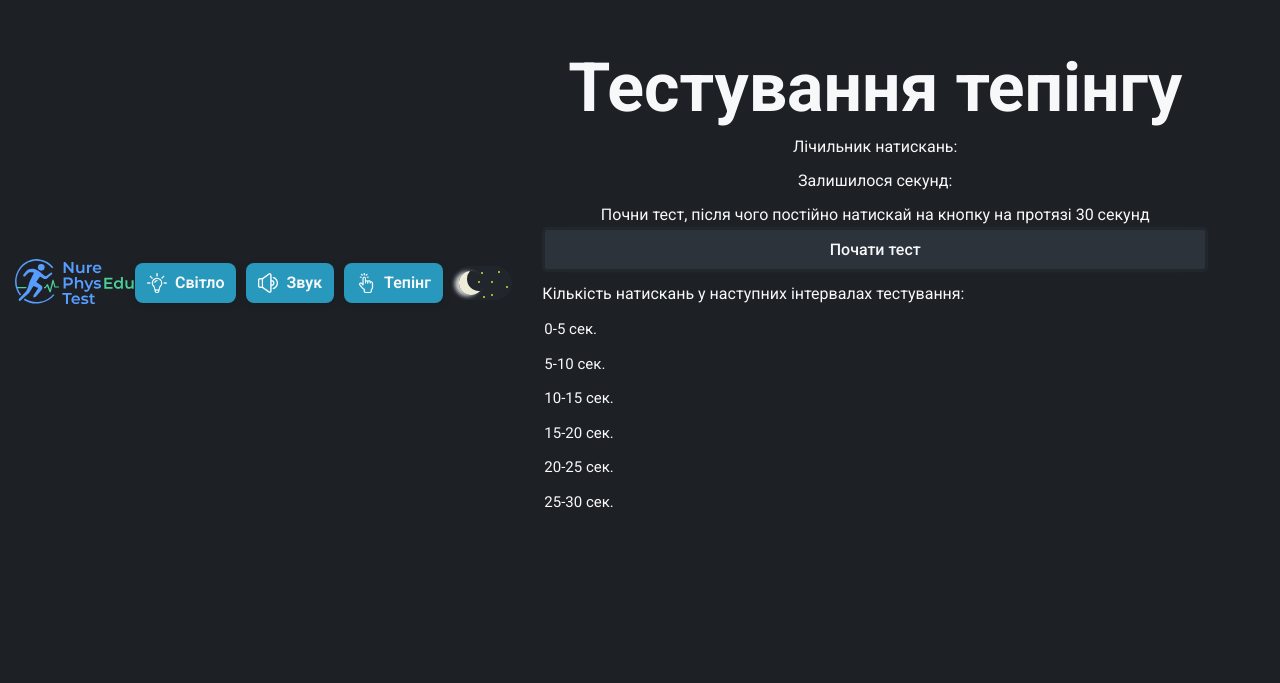
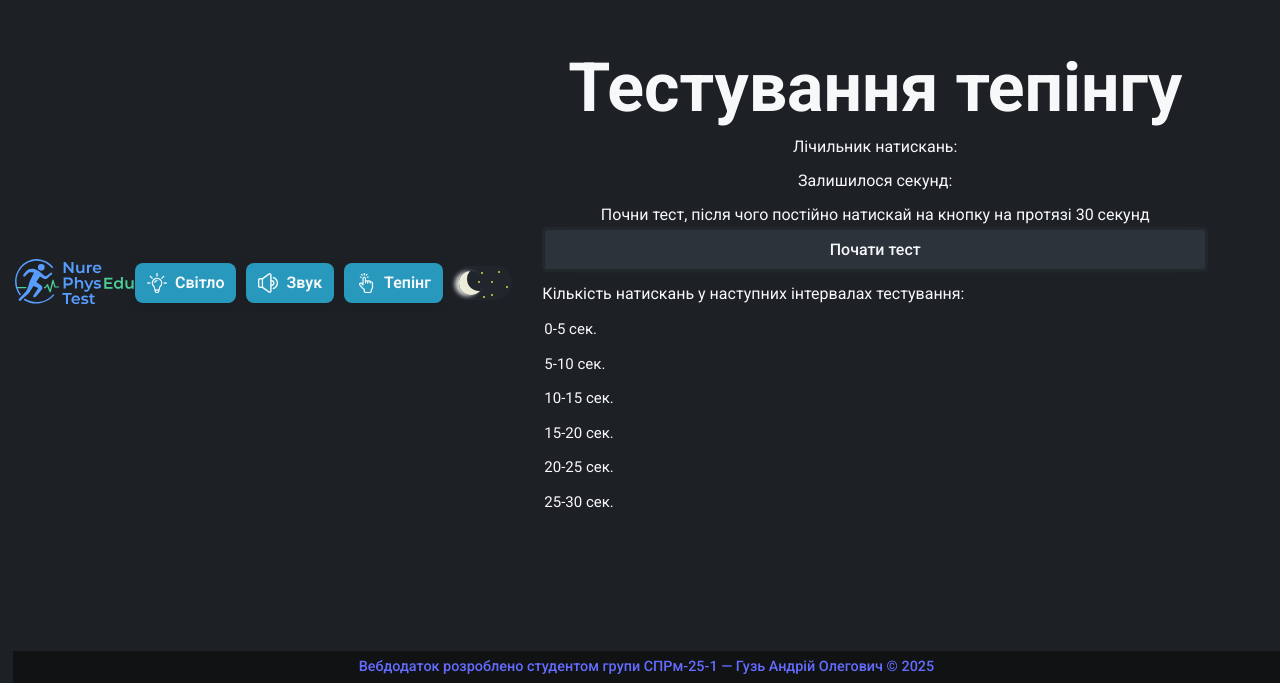
Before and after one commit to andriiguz/NurePhysEduTest, a website built with Vite: page pages/FingerTapTest.html in a window 1280 px wide. Shown: the part 117-800 px from the top of the page. Built offline with nearby package versions, Linux system fonts and the light colour scheme.

Commit message:
added footer

```diff
--- a/css/base/base.css
+++ b/css/base/base.css
@@ -6,7 +6,6 @@
     --color-teal-500: #42B2D7;
     --color-teal-700: #227D9B;
 
-    /*--color-yellow-600: #B38600;*/
     --color-green-600: #22A06B;
     --color-red-600: #E2483D;
 
@@ -25,14 +24,15 @@
     --color-teal-600: #2898BD;
     --color-teal-400: #6CC3E0;
 
-    /*--color-yellow-500: #CF9F02;*/
     --color-green-500: #2ABB7F;
     --color-red-500: #F15B50;
 
+    --color-darkneutral--100: #101214;
     --color-darkneutral-100: #1D2125;
     --color-darkneutral-200: #22272B;
     --color-darkneutral-300: #2C333A;
     --color-darkneutral-400: #454F59;
+    --color-darkneutral-500: #596773;
 
     --color-yellow-1000: #332E1B;
     --color-green-1000: #1C3329;
@@ -97,7 +97,7 @@ a {
 }
 
 .nav-link:hover {
-     background-color: var(--theme-nav-link-bg-color_hover);
+    background-color: var(--theme-nav-link-bg-color_hover);
 }
 
 
@@ -189,6 +189,27 @@ a {
     animation: flash 2s ease-in-out;
 }
 
+
+footer {
+    position: fixed;
+    right: 0;
+    bottom: 0;
+    text-align: center;
+    width: 99%;
+    font-size: 0.9rem;
+
+    background-color: var(--footer-bg-color);
+    color: var(--footer-text-color);
+}
+
+footer p {
+    margin: 5px 0;
+}
+
+footer p:hover {
+    text-decoration: underline;
+}
+
 @keyframes flash {
     0% {
         background-color: var(--theme-flash-bg-color1);
--- a/css/base/themes.css
+++ b/css/base/themes.css
@@ -3,6 +3,8 @@
     --theme-body-text-color: var(--color-darkneutral-100);
 
     --theme-a: var(--color-darkneutral-100);
+    --footer-bg-color: var(--color-neutral-300);
+    --footer-text-color: var(--color-darkneutral-100);
 
     --theme-nav-link-bg-color: var(--color-teal-500);
     --theme-nav-link-bg-color_hover: var(--color-teal-600);
@@ -27,6 +29,8 @@
     --theme-body-text-color: var(--color-neutral-100);
 
     --theme-a: var(--color-neutral-100);
+    --footer-bg-color: #101214;
+    --footer-text-color: var(--color-darkneutral-500);
 
     --theme-nav-link-bg-color: var(--color-teal-600);
     --theme-nav-link-bg-color_hover: var(--color-teal-500);
--- a/pages/FingerTapTest.html
+++ b/pages/FingerTapTest.html
@@ -89,6 +89,10 @@
     </table>
   </div>
 </main>
+<footer>
+  <a href="https://www.linkedin.com/in/andrii-huz-8985822a6/"><p>Вебдодаток розроблено студентом групи СПРм-25-1 — Гузь
+    Андрій Олегович © 2025 </p></a>
+</footer>
 </body>
 <script src="./../scripts/loader.js"></script>
 <script src="./../scripts/change_theme.js"></script>
```
Also changed, not shown: index.html (+22 -1 lines), pages/ReactionTimeToLight.html (+4 -0 lines), pages/ReactionTimeToSound.html (+4 -0 lines).
